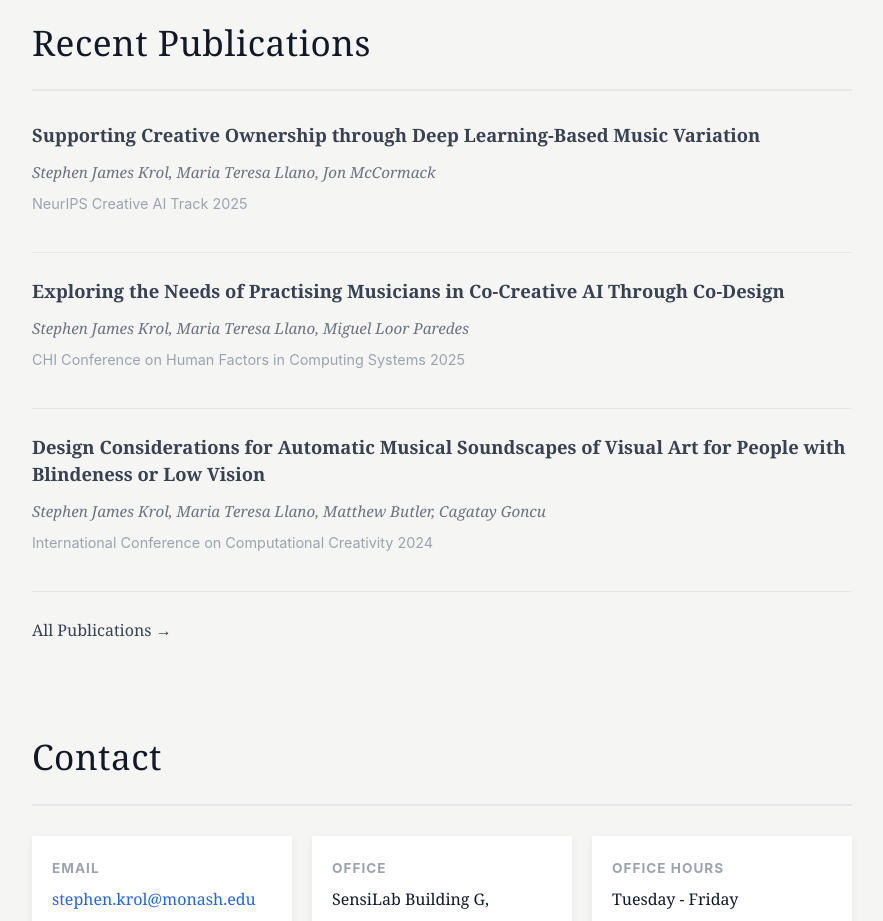
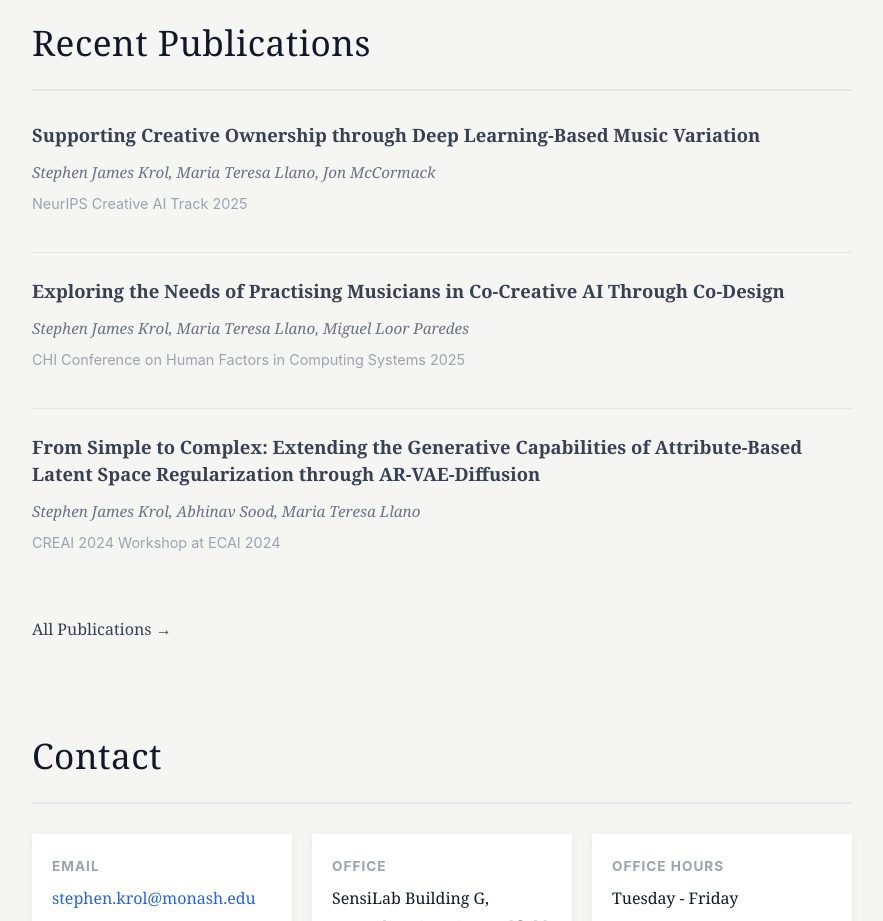
Before and after one commit to sjkrol/professional-website, a plain HTML site: page index.html in a window 1280 px wide. Shown: the part 800-1721 px from the top of the page, without its empty margins (198-1081 px from the left). Drawn offline with Linux system fonts and the light colour scheme.

Commit message:
Added dynamic updating of recent publications on index.

```diff
--- a/index.html
+++ b/index.html
@@ -44,24 +44,7 @@
 
         <section id="publications">
             <h2>Recent Publications</h2>
-
-            <div class="publication">
-                <h3><a href="https://openreview.net/forum?id=k9HOf7NBLp">Supporting Creative Ownership through Deep Learning-Based Music Variation</a></h3>
-                <p class="authors">Stephen James Krol, Maria Teresa Llano, Jon McCormack</p>
-                <p class="venue">NeurIPS Creative AI Track 2025</p>
-            </div>
-
-            <div class="publication">
-                <h3><a href="https://dl.acm.org/doi/full/10.1145/3706598.3713894">Exploring the Needs of Practising Musicians in Co-Creative AI Through Co-Design</a></h3>
-                <p class="authors">Stephen James Krol, Maria Teresa Llano, Miguel Loor Paredes</p>
-                <p class="venue">CHI Conference on Human Factors in Computing Systems 2025</p>
-            </div>
-
-            <div class="publication">
-                <h3><a href="https://computationalcreativity.net/iccc24/papers/ICCC24_paper_103.pdf">Design Considerations for Automatic Musical Soundscapes of Visual Art for People with Blindeness or Low Vision</a></h3>
-                <p class="authors">Stephen James Krol, Maria Teresa Llano, Matthew Butler, Cagatay Goncu</p>
-                <p class="venue">International Conference on Computational Creativity 2024</p>
-            </div>
+            <div id="recent-publications"></div>
             <a href="./publications-1.html">All Publications →</a>
         </section>
 
@@ -167,6 +150,31 @@
             });
         });
     </script>
+    <script src="./publications-data.js"></script>
+    <script>
+        document.addEventListener('DOMContentLoaded', () => {
+            const container = document.getElementById('recent-publications');
+            if (!container || !Array.isArray(publicationsData)) return;
+
+            const recentPublications = publicationsData.slice(0, 3);
+            container.innerHTML = '';
+
+            recentPublications.forEach(pub => {
+                const pubDiv = document.createElement('div');
+                pubDiv.className = 'publication';
+
+                const authors = Array.isArray(pub.authors) ? pub.authors.join(', ') : '';
+
+                pubDiv.innerHTML = `
+                    <h3><a href="${pub.url}" target="_blank">${pub.title}</a></h3>
+                    <p class="authors">${authors}</p>
+                    <p class="venue">${pub.venue}</p>
+                `;
+
+                container.appendChild(pubDiv);
+            });
+        });
+    </script>
     <script src="./site.js"></script>
 </body>
 </html>
```
